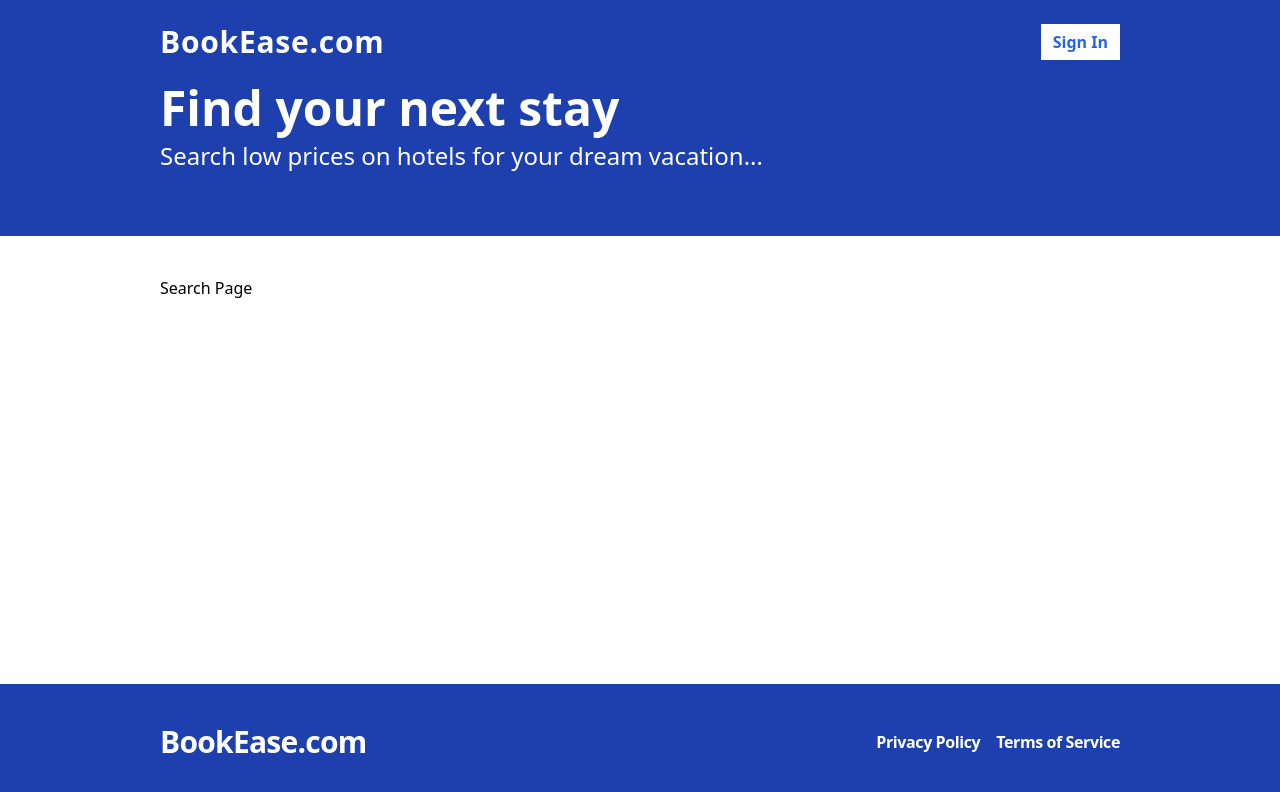
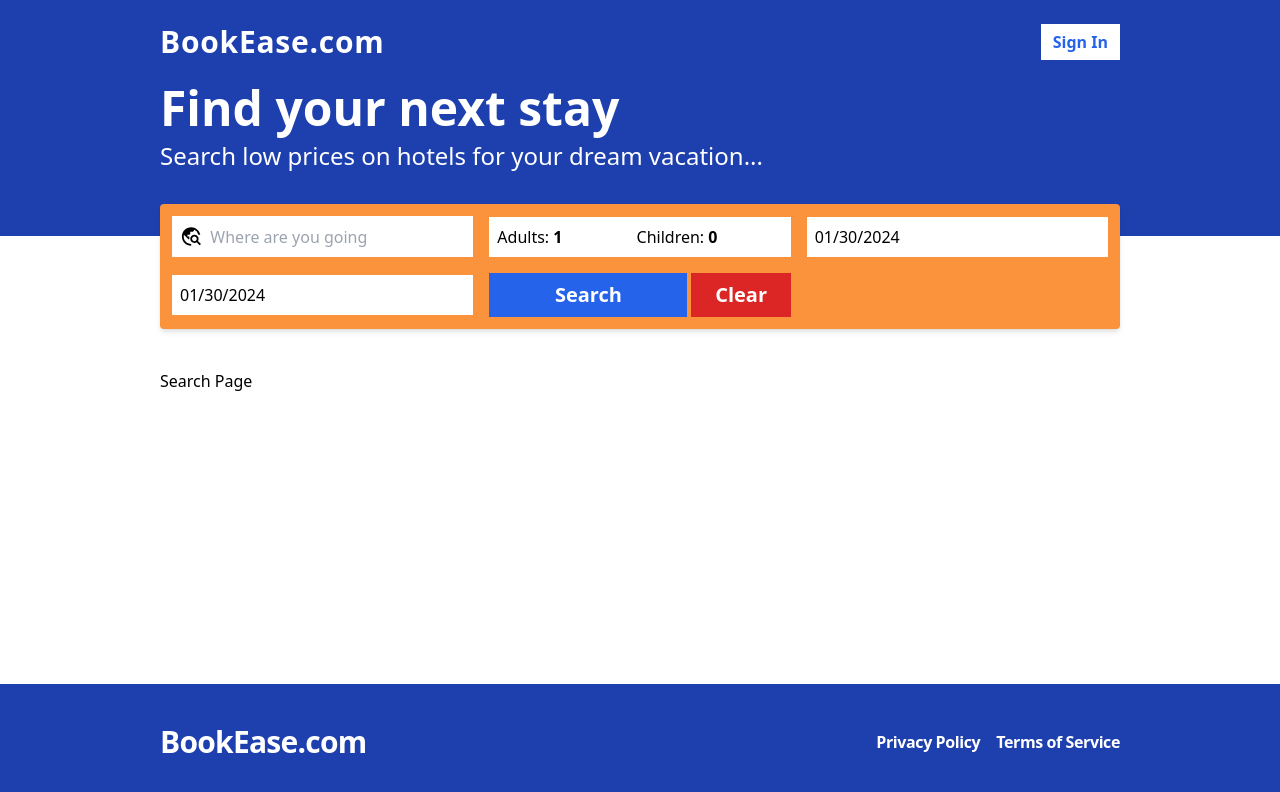
Before and after one commit to pankajdwivedi077/BookEase, a React (Vite) app in the folder frontend/: page /search in a window 1280 px wide. Shown: the top 792 px of the page. Built offline with nearby package versions, Linux system fonts and the light colour scheme; no server answers.

Commit message:
searchBar

```diff
--- a/frontend/package.json
+++ b/frontend/package.json
@@ -11,6 +11,7 @@
   },
   "dependencies": {
     "react": "^18.2.0",
+    "react-datepicker": "^6.1.0",
     "react-dom": "^18.2.0",
     "react-hook-form": "^7.49.3",
     "react-icons": "^5.0.1",
@@ -19,6 +20,7 @@
   },
   "devDependencies": {
     "@types/react": "^18.2.43",
+    "@types/react-datepicker": "^4.19.5",
     "@types/react-dom": "^18.2.17",
     "@typescript-eslint/eslint-plugin": "^6.14.0",
     "@typescript-eslint/parser": "^6.14.0",
--- a/frontend/src/App.tsx
+++ b/frontend/src/App.tsx
@@ -11,6 +11,7 @@
 import { useAppContext } from "./contexts/AppContest";
 import MyHotel from "./pages/MyHotel";
 import EditHotel from "./pages/EditHotel";
+import Search from "./pages/Search";
 
 function App() {
   const { isLoggedIn } = useAppContext();
@@ -29,7 +30,7 @@
           path="/search"
           element={
             <Layout>
-              <p>Search Page</p>
+              <Search />
             </Layout>
           }
         />
--- /dev/null
+++ b/frontend/src/components/SearchBar.tsx
@@ -0,0 +1,111 @@
+import { FormEvent, useState } from "react";
+import { useSearchContext } from "../contexts/SearchContext";
+import { MdTravelExplore } from "react-icons/md";
+import DatePicker from "react-datepicker";
+import "react-datepicker/dist/react-datepicker.css";
+import { useNavigate } from "react-router-dom";
+
+const SearchBar = () => {
+  const search = useSearchContext();
+
+  const navigate = useNavigate();
+
+  const [destination, setDestination] = useState<string>(search.destination);
+  const [checkIn, setCheckIn] = useState<Date>(search.checkIn);
+  const [checkOut, setcheckOut] = useState<Date>(search.checkOut);
+  const [adultCount, setAdultCount] = useState<number>(search.adultCount);
+  const [childCount, setchildCount] = useState<number>(search.childCount);
+
+  const handleSubmit = (event: FormEvent) => {
+    event.preventDefault();
+    search.saveSearchValues(
+      destination,
+      checkIn,
+      checkOut,
+      adultCount,
+      childCount
+    );
+    navigate("/search");
+  };
+
+  const minDate = new Date();
+  const maxDate = new Date();
+  maxDate.setFullYear(maxDate.getFullYear() + 1);
+
+  return (
+    <form
+      onSubmit={handleSubmit}
+      className="-mt-8 p-3 bg-orange-400 rounded shadow-md grid grid-cols-2 lg:grid-cols-3 2xl:grid-cols-5 items-center gap-4"
+    >
+      <div className="flex flex-row items-center flex-1 bg-white p-2">
+        <MdTravelExplore size={25} className="mr-2" />
+        <input
+          type="text"
+          placeholder="Where are you going"
+          className="text-md w-full focus:outline-none"
+          value={destination}
+          onChange={(event) => setDestination(event.target.value)}
+        />
+      </div>
+
+      <div className="flex bg-white px-2 py-1 gap-2">
+        <label className="items-center flex">
+          Adults:
+          <input
+            className="w-full p-1 focus:outline-none font-bold"
+            type="number"
+            min={1}
+            max={20}
+            value={adultCount}
+            onChange={(evnet) => setAdultCount(parseInt(evnet.target.value))}
+          />
+        </label>
+        <label className="items-center flex">
+          Children:
+          <input
+            className="w-full p-1 focus:outline-none font-bold"
+            type="number"
+            min={0}
+            max={20}
+            value={childCount}
+            onChange={(evnet) => setchildCount(parseInt(evnet.target.value))}
+          />
+        </label>
+      </div>
+      <div>
+      <DatePicker
+        selected={checkIn}
+        onChange={(date) => setCheckIn(date as Date)}
+        selectsStart
+        startDate={checkIn}
+        endDate={checkOut}
+        minDate={minDate}
+        maxDate={maxDate}
+        placeholderText="Check in Date"
+        className="min-w-full bg-white p-2 focus:outline-none"
+        wrapperClassName="min-w-full"
+      />
+      </div>
+      <div>
+      <DatePicker
+        selected={checkOut}
+        onChange={(date) => setcheckOut(date as Date)}
+        selectsStart
+        startDate={checkIn}
+        endDate={checkOut}
+        minDate={minDate}
+        maxDate={maxDate}
+        placeholderText="Check in Date"
+        className="min-w-full bg-white p-2 focus:outline-none"
+        wrapperClassName="min-w-full"
+      />
+      </div>
+      <div className="flex gap-1">
+         <button className="w-2/3 bg-blue-600 text-white h-full p-2 font-bold text-xl hover:bg-blue-500">Search</button>
+         <button className="w-1/3 bg-red-600 text-white h-full p-2 font-bold text-xl hover:bg-red-500">Clear</button>
+      </div>
+    </form>
+  );
+};
+
+export default SearchBar;
--- /dev/null
+++ b/frontend/src/contexts/SearchContext.tsx
@@ -0,0 +1,73 @@
+import React, { useContext, useState } from "react";
+
+type SearchContext = {
+  destination: string;
+  checkIn: Date;
+  checkOut: Date;
+  adultCount: number;
+  childCount: number;
+  hotelId: string;
+  saveSearchValues: (
+    destination: string,
+    checkIn: Date,
+    checkOut: Date,
+    adultCount: number,
+    childCount: number
+  ) => void;
+};
+
+const SearchContext = React.createContext<SearchContext | undefined>(undefined);
+
+type SearchContextProviderProps = {
+  children: React.ReactNode;
+};
+
+export const SearchContextProvider = ({
+  children,
+}: SearchContextProviderProps) => {
+  const [destination, setDestination] = useState<string>("");
+  const [checkIn, setCheckIn] = useState<Date>(new Date());
+  const [checkOut, setCheckOut] = useState<Date>(new Date());
+  const [adultCount, setAdultCount] = useState<number>(1);
+  const [childCount, setchildCount] = useState<number>(0);
+  const [hotelId, setHotelId] = useState<string>("");
+
+  const saveSearchValues = (
+    destination: string,
+    checkIn: Date,
+    checkOut: Date,
+    adultCount: number,
+    childCount: number,
+    hotelId?: string
+  ) => {
+    setDestination(destination);
+    setCheckIn(checkIn);
+    setCheckOut(checkOut);
+    setAdultCount(adultCount);
+    setchildCount(childCount);
+    if (hotelId) {
+      setHotelId(hotelId);
+    }
+  };
+
+  return (
+    <SearchContext.Provider
+      value={{
+        destination,
+        checkIn,
+        checkOut,
+        adultCount,
+        childCount,
+        hotelId,
+        saveSearchValues,
+      }}
+    >
+      {children}
+    </SearchContext.Provider>
+  );
+};
+
+export const useSearchContext = () => {
+  const context = useContext(SearchContext)
+  return context as SearchContext;
+}
--- a/frontend/src/layouts/Layout.tsx
+++ b/frontend/src/layouts/Layout.tsx
@@ -1,6 +1,7 @@
 import Header from "../components/Header";
 import Hero from "../components/Hero";
 import Footer from "../components/Footer";
+import SearchBar from "../components/SearchBar";
 
 interface Props {
     children: React.ReactNode;
@@ -11,6 +12,9 @@
     <div className="flex flex-col min-h-screen">
         <Header />
         <Hero />
+        <div className="container mx-auto">
+          <SearchBar />
+        </div>
         <div className="container mx-auto py-10 flex-1">{children}</div>
         <Footer />
     </div>
--- a/frontend/src/main.tsx
+++ b/frontend/src/main.tsx
@@ -4,6 +4,7 @@
 import './index.css'
 import { QueryClient, QueryClientProvider } from 'react-query'
 import { AppContextProvider } from './contexts/AppContest.tsx'
+import { SearchContextProvider } from './contexts/SearchContext.tsx'
 
 
 const queryClient = new QueryClient({
@@ -18,7 +19,9 @@
   <React.StrictMode>
     <QueryClientProvider client={queryClient}>
       <AppContextProvider>
+        <SearchContextProvider>
         <App />
+        </SearchContextProvider>
       </AppContextProvider>
     </QueryClientProvider>
   </React.StrictMode>,
--- /dev/null
+++ b/frontend/src/pages/Search.tsx
@@ -0,0 +1,13 @@
+import { useSearchContext } from "../contexts/SearchContext";
+
+const Search = () => {
+
+  const search = useSearchContext();
+  console.log(search);
+
+  return (
+    <div>Search Page</div>
+  );
+};
+
+export default Search;
```
Also changed, not shown: 1 other file (tests, documents, lock files or other folders).
